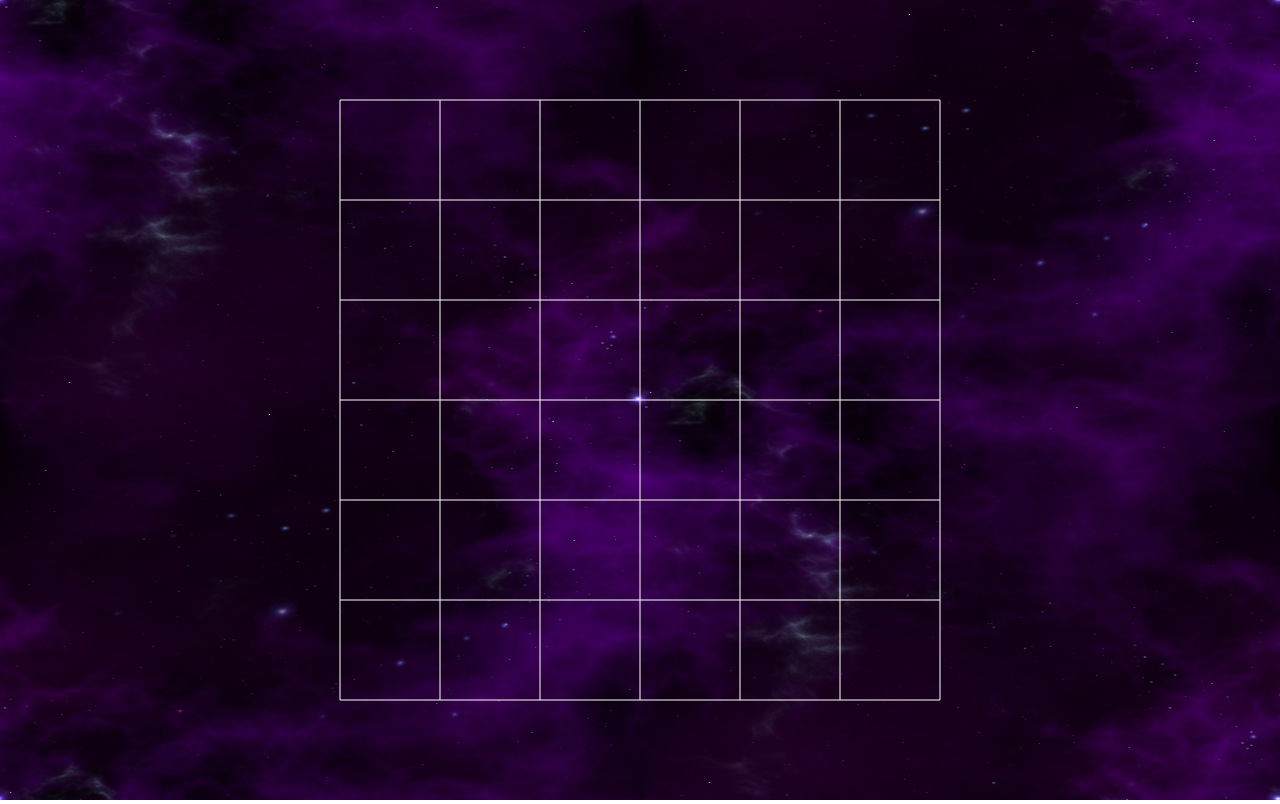
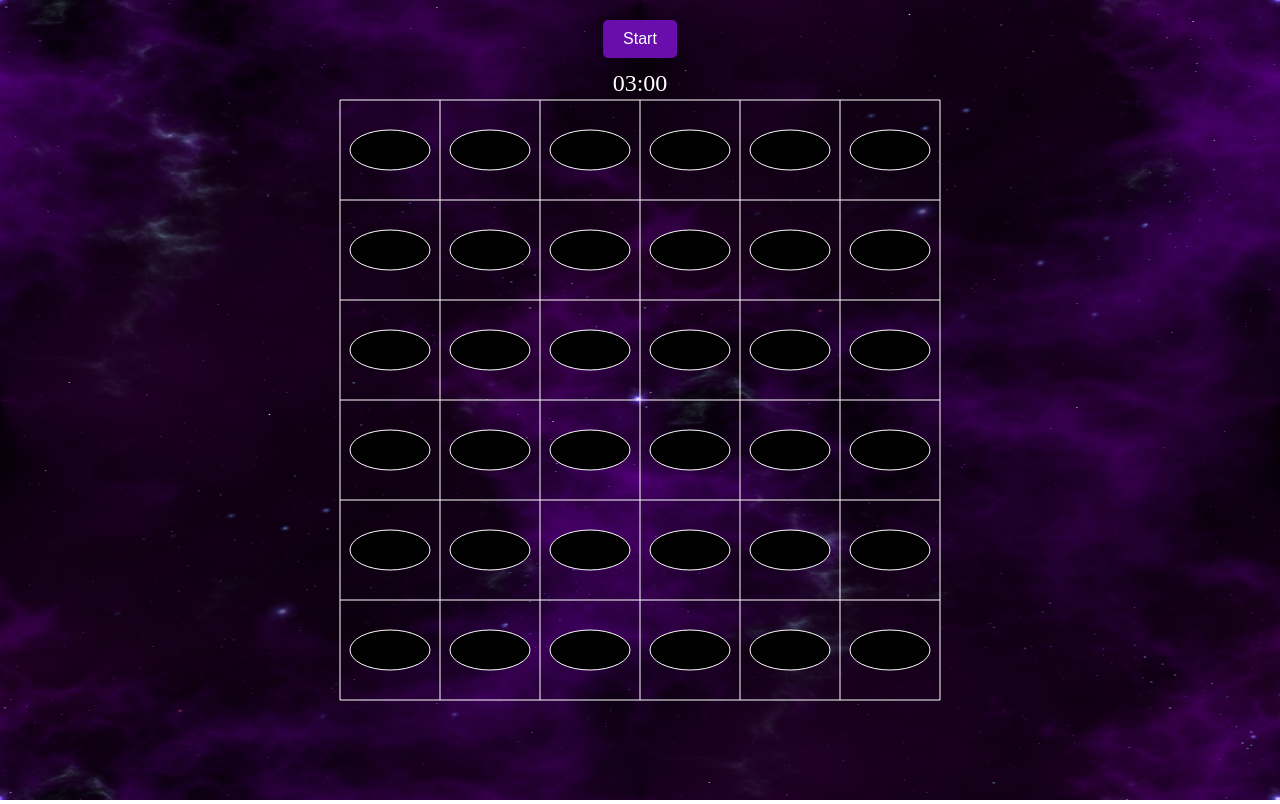
Before and after one commit to LB17GO/DUWITHack, a plain HTML site: page whackemole.html in a window 1280 px wide. Drawn offline with Linux system fonts and the light colour scheme.

Commit message:
Added timer, holes, and started on aliens

```diff
--- a/whackemole.css
+++ b/whackemole.css
@@ -25,3 +25,28 @@
     pointer-events: none; /* Prevents the grid from interfering with user interactions */
     z-index: 1; /* Ensure the grid is above the background */
   }
+
+  #start_button {
+    position: absolute;
+    top: 20px;  /* Adjust this value to place the button higher or lower */
+    left: 50%;
+    transform: translateX(-50%);
+    padding: 10px 20px;
+    background-color: #6a0dad; /* Purple */
+    color: white;
+    border: none;
+    border-radius: 5px;
+    cursor: pointer;
+    font-size: 16px;
+    z-index: 2; /* Ensure the button is above the canvas */
+  }
+
+  #timer {
+    position: absolute;
+    top: 70px;  /* Place the timer underneath the button */
+    left: 50%;
+    transform: translateX(-50%);
+    font-size: 24px;
+    color: white;
+    z-index: 3; /* Ensure the timer is above the canvas */
+  }
--- a/whackemole.html
+++ b/whackemole.html
@@ -11,7 +11,8 @@
 
   <body>
     <canvas id="canvas" width="500" height="500"></canvas>
-
+    <button id="start_button" type="button">Start</button>
+    <span id="timer">03:00</span>
     <script src="whackemole.js"></script>
 
 
--- a/whackemole.js
+++ b/whackemole.js
@@ -8,6 +8,9 @@ backgroundImage.src = 'Purple_Nebula.png';
 
 const boxImage = new Image();
 boxImage.src = 'Purple_Nebula.png';
+
+const AlienImage = new Image();
+AlienImage.scr = "Alien.png"
 
 // Once the image is loaded, adjust the canvas size and draw the image
 backgroundImage.onload = function () {
@@ -48,7 +51,50 @@ function drawGrid(cellSize) {
     ctx.lineTo(gridX + gridWidth, y);
     ctx.stroke();
   }
+
+  for (let x = gridX; x < gridX + gridWidth; x += cellSize) {
+    for (let y = gridY; y < gridY + gridHeight; y += cellSize) {
+      drawEllipse(x + cellSize / 2, y + cellSize / 2, 40, 20); // Adjust ellipse size and position as needed
+    }
+  }
 }
+
+function drawEllipse(x, y, radius) {
+    ctx.beginPath();
+    ctx.ellipse(x, y, radius, radius / 2, 0, 0, Math.PI * 2);  // Draw ellipse at (x, y) with given radius
+    ctx.fillStyle = "black"; // Fill color
+    ctx.fill();
+    ctx.strokeStyle = "white"; // Outline color
+    ctx.stroke();
+}
+
+function randomAlien(){
+    let randomNumberX = Math.random() * 6;
+    let randomNumberY = Math.random() * 6;
+    placeImageInGrid(randomNumberX,randomNumberY);
+}
+
+function placeImageInGrid(row, col){
+    const cellSize = 100;
+
+    // Define the position of the top-left corner of the image in the grid
+    const gridWidth = 600;  // Width of the grid
+    const gridHeight = 600; // Height of the grid
+    const gridX = (canvas.width - gridWidth) / 2; // X position to center the grid
+    const gridY = (canvas.height - gridHeight) / 2; // Y position to center the grid
+
+    // Calculate the position of the image based on row and column
+    const imgX = gridX + col * cellSize;  // X position of the image in the grid
+    const imgY = gridY + row * cellSize;  // Y position of the image in the grid
+
+    // Draw the image at the calculated position
+    ctx.drawImage(AlienImage, imgX, imgY, cellSize, cellSize);
+}
+
+document.getElementById("start_button").addEventListener("click", function(){
+
+})
+
 
 window.addEventListener('resize', function() {
   // Resize canvas
```
Also changed, not shown: Alien.png (added).
